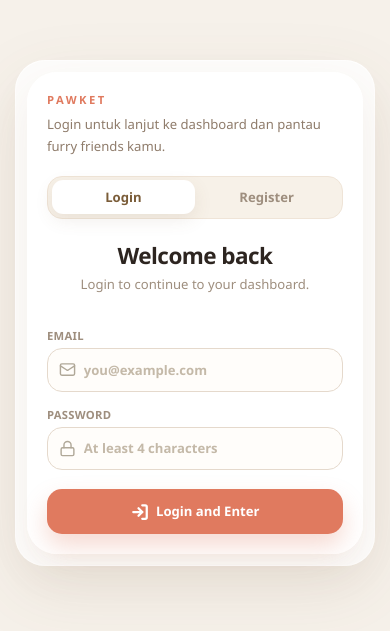
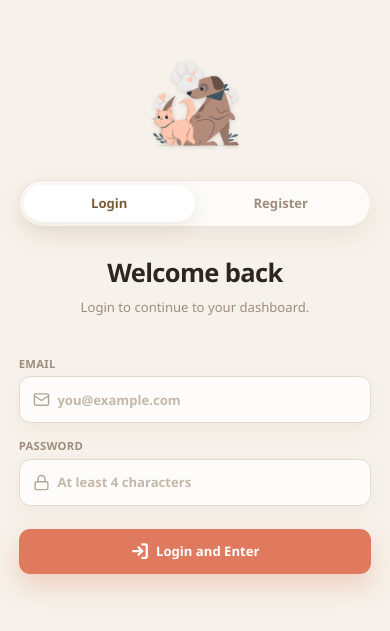
Before and after one commit to arindasr/pawket, a React (Vite) app: page / in a window 390 px wide. Shown: the part 109-740 px from the top of the page. Built offline with nearby package versions, Linux system fonts and the light colour scheme.

Commit message:
update auth

```diff
--- a/src/components/AuthPage.jsx
+++ b/src/components/AuthPage.jsx
@@ -143,8 +143,8 @@ export default function AuthPage({ onAuth }) {
         ))}
       </div>
 
-      <div className="relative z-10 mx-auto flex min-h-dvh w-full max-w-6xl items-center justify-center px-4 py-6 sm:px-6 md:px-8 md:py-10">
-        <div className="grid w-full max-w-md gap-8 rounded-4xl border border-white/70 bg-white/78 p-3 shadow-[0_24px_70px_rgba(122,92,56,0.10)] backdrop-blur-xl md:max-w-6xl md:grid-cols-[1fr_420px] md:p-8 lg:gap-10 lg:p-12">
+      <div className="relative z-10 mx-auto flex min-h-dvh w-full max-w-6xl items-center justify-center px-5 py-8 sm:px-6 md:px-8 md:py-10">
+        <div className="grid w-full max-w-md gap-0 md:max-w-6xl md:grid-cols-[1fr_420px] md:gap-8 md:rounded-4xl md:border md:border-white/70 md:bg-white/78 md:p-8 md:shadow-[0_24px_70px_rgba(122,92,56,0.10)] md:backdrop-blur-xl lg:gap-10 lg:p-12">
           <div className="relative hidden flex-col justify-center text-center md:flex md:text-left">
             <h1 className="text-4xl font-black leading-tight tracking-tight text-[#2d2520] sm:text-5xl lg:text-6xl">
               Hello, Pawrents!
@@ -168,21 +168,19 @@ export default function AuthPage({ onAuth }) {
             </div>
           </div>
 
-          <div className="relative mx-auto flex w-full max-w-md flex-col rounded-4xl border border-white/85 bg-white/88 p-5 shadow-[0_16px_40px_rgba(122,92,56,0.08)] backdrop-blur-sm sm:p-6 md:p-7">
-            <div className="mb-5 md:hidden">
-              <p className="text-xs font-black uppercase tracking-[0.22em] text-[#e07a5f]">
-                Pawket
-              </p>
-              <p className="mt-2 text-sm font-medium leading-relaxed text-[#8f7c6b] transition-all duration-300 ease-out">
-                {isRegister
-                  ? "Buat akun untuk mulai mengatur kebutuhan furry friends kamu."
-                  : "Login untuk lanjut ke dashboard dan pantau furry friends kamu."}
-              </p>
+          <div className="relative mx-auto flex w-full max-w-md flex-col md:rounded-4xl md:border md:border-white/85 md:bg-white/88 md:p-7 md:shadow-[0_16px_40px_rgba(122,92,56,0.08)] md:backdrop-blur-sm">
+            <div className="mb-6 flex justify-center md:hidden">
+              <img
+                src={petImage}
+                alt="A cat and dog playing together"
+                className="h-28 w-auto drop-shadow-sm"
+                loading="lazy"
+              />
             </div>
 
-            <div className="relative mb-6 grid grid-cols-2 rounded-2xl border border-[#efe4d7] bg-[#f7f1e8] p-1">
+            <div className="relative mb-7 grid grid-cols-2 rounded-full border border-[#efe4d7] bg-white/70 p-1 shadow-[0_10px_26px_rgba(122,92,56,0.08)] md:mb-6 md:rounded-2xl md:bg-[#f7f1e8] md:shadow-none">
               <span
-                className="absolute bottom-1 left-1 top-1 rounded-xl bg-white shadow-[0_6px_18px_rgba(122,92,56,0.10)] transition-all duration-300 ease-out"
+                className="absolute bottom-1 left-1 top-1 rounded-full bg-white shadow-[0_6px_18px_rgba(122,92,56,0.10)] transition-all duration-300 ease-out md:rounded-xl"
                 style={{
                   width: "calc(50% - 0.25rem)",
                   transform: isRegister
@@ -193,24 +191,24 @@ export default function AuthPage({ onAuth }) {
               <button
                 type="button"
                 onClick={() => setMode("login")}
-                className={`relative z-10 rounded-xl px-3 py-2 text-sm font-extrabold transition-all duration-300 ease-out ${!isRegister ? "text-[#7a5c38]" : "text-[#9e8e7e] hover:text-[#7a5c38]"}`}
+                className={`relative z-10 rounded-full px-3 py-2.5 text-sm font-extrabold transition-all duration-300 ease-out md:rounded-xl md:py-2 ${!isRegister ? "text-[#7a5c38]" : "text-[#9e8e7e] hover:text-[#7a5c38]"}`}
               >
                 Login
               </button>
               <button
                 type="button"
                 onClick={() => setMode("register")}
-                className={`relative z-10 rounded-xl px-3 py-2 text-sm font-extrabold transition-all duration-300 ease-out ${isRegister ? "text-[#7a5c38]" : "text-[#9e8e7e] hover:text-[#7a5c38]"}`}
+                className={`relative z-10 rounded-full px-3 py-2.5 text-sm font-extrabold transition-all duration-300 ease-out md:rounded-xl md:py-2 ${isRegister ? "text-[#7a5c38]" : "text-[#9e8e7e] hover:text-[#7a5c38]"}`}
               >
                 Register
               </button>
             </div>
 
-            <div className="mb-5 text-center transition-all duration-300 ease-out md:text-left">
-              <h2 className="text-2xl font-black tracking-tight text-[#2d2520] sm:text-[1.75rem]">
+            <div className="mb-6 text-center transition-all duration-300 ease-out md:mb-5 md:text-left">
+              <h2 className="text-[1.7rem] font-black tracking-tight text-[#2d2520] sm:text-[1.75rem]">
                 {isRegister ? "Create account" : "Welcome back"}
               </h2>
-              <p className="mt-1 text-sm font-medium text-[#9e8e7e] transition-all duration-300 ease-out">
+              <p className="mx-auto mt-1.5 max-w-72 text-sm font-medium leading-relaxed text-[#9e8e7e] transition-all duration-300 ease-out md:mx-0 md:max-w-none md:leading-normal">
                 {isRegister
                   ? "Register to open your Pawket dashboard."
                   : "Login to continue to your dashboard."}
@@ -228,7 +226,7 @@ export default function AuthPage({ onAuth }) {
                       <span className="mb-1.5 block text-xs font-bold uppercase tracking-wide text-[#9e8e7e]">
                         Name
                       </span>
-                      <span className="flex items-center gap-2 rounded-2xl border border-[#e5d9cc] bg-[#fffdfa] px-3 py-3 transition-all duration-300 ease-out focus-within:border-[#d3b08c] focus-within:bg-white">
+                      <span className="flex items-center gap-2 rounded-xl border border-[#e5d9cc] bg-white/82 px-3.5 py-3.5 shadow-[0_8px_20px_rgba(122,92,56,0.05)] transition-all duration-300 ease-out focus-within:border-[#d3b08c] focus-within:bg-white md:rounded-2xl md:bg-[#fffdfa] md:px-3 md:py-3 md:shadow-none">
                         <UserRound size={17} className="text-[#b0a898]" />
                         <input
                           value={name}
@@ -246,7 +244,7 @@ export default function AuthPage({ onAuth }) {
                   <span className="mb-1.5 block text-xs font-bold uppercase tracking-wide text-[#9e8e7e]">
                     Email
                   </span>
-                  <span className="flex items-center gap-2 rounded-2xl border border-[#e5d9cc] bg-[#fffdfa] px-3 py-3 transition-all duration-300 ease-out focus-within:border-[#d3b08c] focus-within:bg-white">
+                  <span className="flex items-center gap-2 rounded-xl border border-[#e5d9cc] bg-white/82 px-3.5 py-3.5 shadow-[0_8px_20px_rgba(122,92,56,0.05)] transition-all duration-300 ease-out focus-within:border-[#d3b08c] focus-within:bg-white md:rounded-2xl md:bg-[#fffdfa] md:px-3 md:py-3 md:shadow-none">
                     <Mail size={17} className="text-[#b0a898]" />
                     <input
                       type="email"
@@ -263,7 +261,7 @@ export default function AuthPage({ onAuth }) {
                   <span className="mb-1.5 block text-xs font-bold uppercase tracking-wide text-[#9e8e7e]">
                     Password
                   </span>
-                  <span className="flex items-center gap-2 rounded-2xl border border-[#e5d9cc] bg-[#fffdfa] px-3 py-3 transition-all duration-300 ease-out focus-within:border-[#d3b08c] focus-within:bg-white">
+                  <span className="flex items-center gap-2 rounded-xl border border-[#e5d9cc] bg-white/82 px-3.5 py-3.5 shadow-[0_8px_20px_rgba(122,92,56,0.05)] transition-all duration-300 ease-out focus-within:border-[#d3b08c] focus-within:bg-white md:rounded-2xl md:bg-[#fffdfa] md:px-3 md:py-3 md:shadow-none">
                     <Lock size={17} className="text-[#b0a898]" />
                     <input
                       type="password"
@@ -280,7 +278,7 @@ export default function AuthPage({ onAuth }) {
 
               <button
                 type="submit"
-                className="mt-5 flex w-full items-center justify-center gap-2 rounded-2xl bg-[#e07a5f] px-5 py-3.5 text-sm font-black text-white shadow-[0_12px_24px_rgba(224,122,95,0.28)] transition-all duration-300 ease-out hover:bg-[#d56f55] hover:shadow-[0_16px_28px_rgba(224,122,95,0.34)] active:scale-[0.985]"
+                className="mt-6 flex w-full items-center justify-center gap-2 rounded-xl bg-[#e07a5f] px-5 py-3.5 text-sm font-black text-white shadow-[0_12px_24px_rgba(224,122,95,0.28)] transition-all duration-300 ease-out hover:bg-[#d56f55] hover:shadow-[0_16px_28px_rgba(224,122,95,0.34)] active:scale-[0.985] md:mt-5 md:rounded-2xl"
               >
                 {isRegister ? (
                   <UserPlus size={18} strokeWidth={3} />
```
